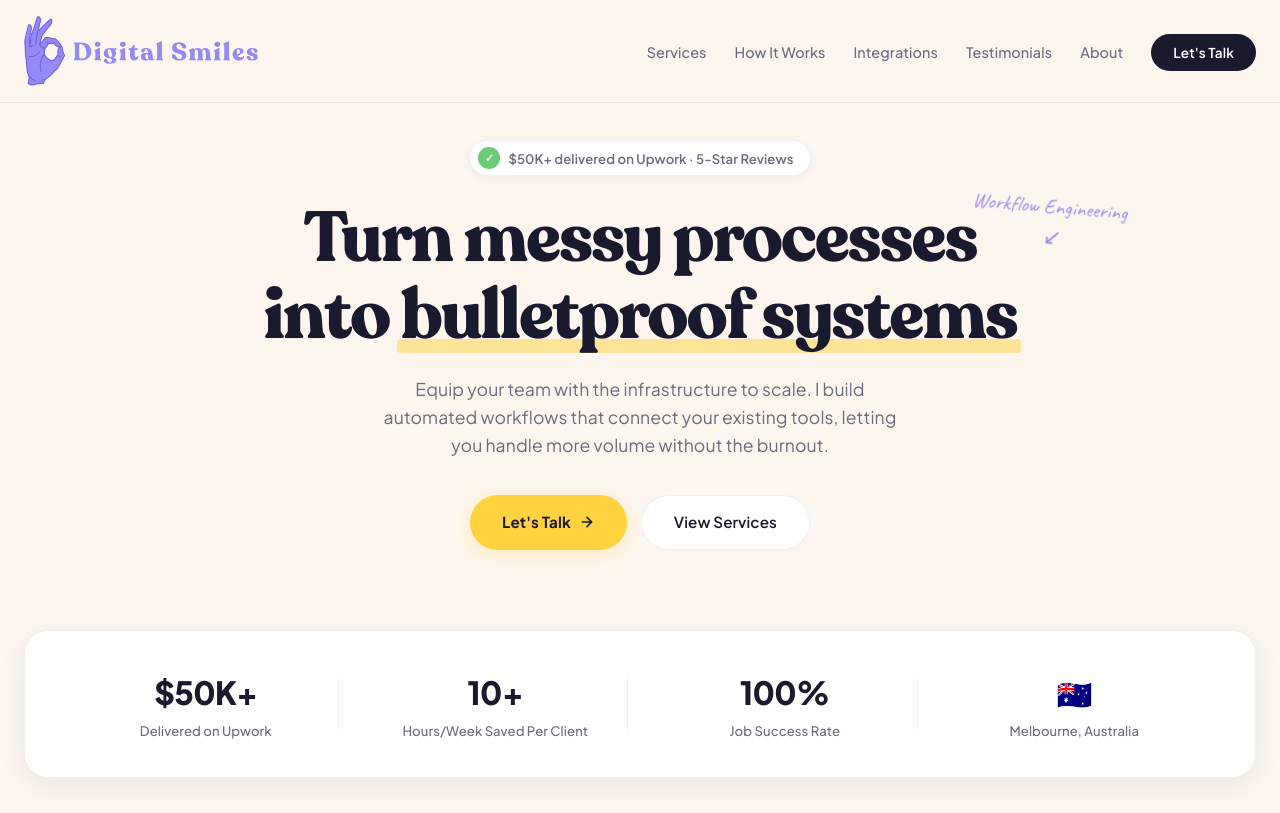
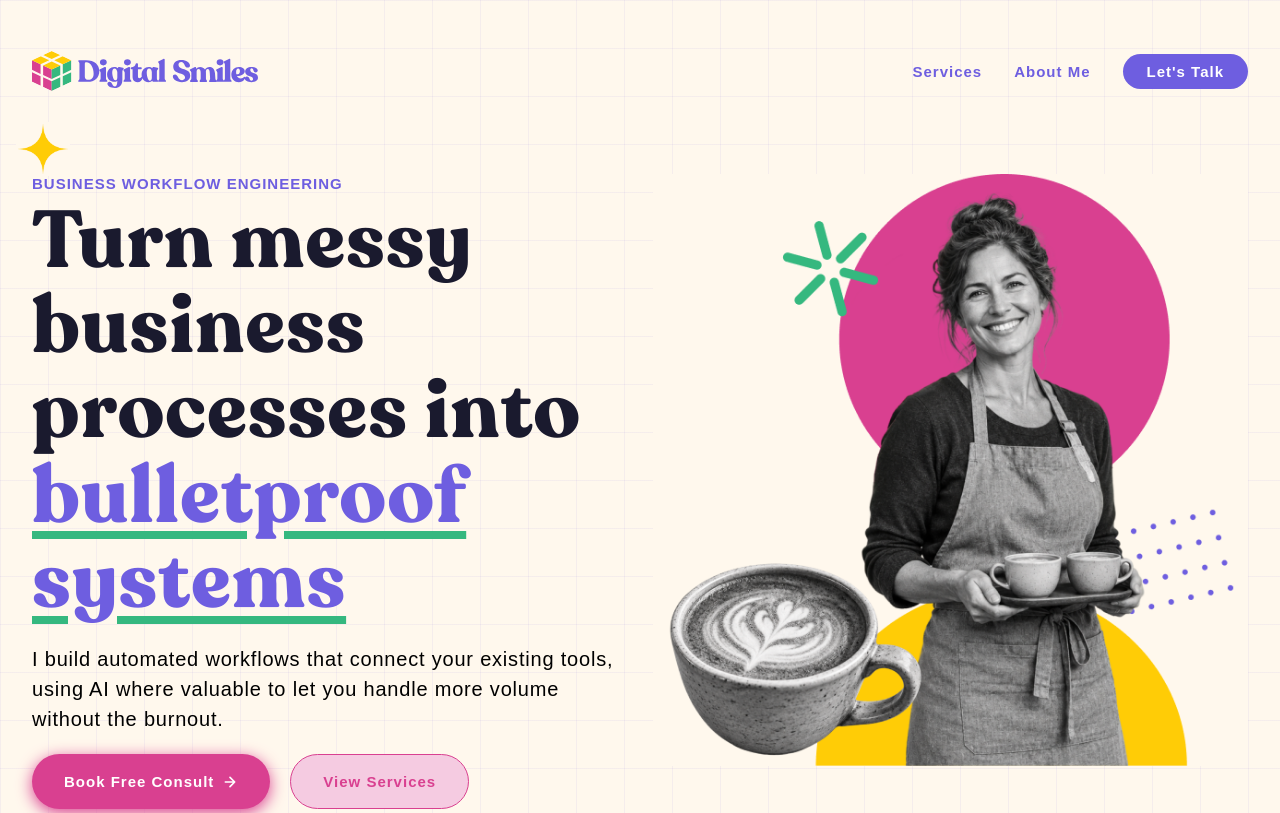
Before and after one commit to smirkles/Digital-Smiles-website, a plain HTML site: page index.html in a window 1280 px wide. Shown: the top 813 px of the page. Drawn offline with Linux system fonts and the light colour scheme; a web font is replaced by a local one.

Commit message:
Implement Figma homepage hero and brand styles

```diff
--- /dev/null
+++ b/assets/css/figma-colours.css
@@ -0,0 +1,57 @@
+/*
+ * Digital Smiles Style Guide — Branding Colours
+ * Source: https://www.figma.com/design/Sx1YlZ01yQzzEGhBywKTWw/Digital-Smiles-Style-Guide
+ * Names match the lowercase Figma variables, with group slashes replaced by hyphens.
+ * Usage: color: var(--primary-green-500);
+ */
+
+:root {
+  /* primary-green */
+  --primary-green-900: #002616;
+  --primary-green-800: #034328;
+  --primary-green-700: #0A6E43;
+  --primary-green-600: #1D9964;
+  --primary-green-500: #35B87F;
+  --primary-green-400: #62D9A5;
+  --primary-green-300: #97E8C5;
+  --primary-green-200: #C6F7E2;
+  --primary-green-100: #F2FFF9;
+
+  /* primary-pink */
+  --primary-pink-900: #260014;
+  --primary-pink-800: #73003B;
+  --primary-pink-700: #99225F;
+  --primary-pink-600: #B2256F;
+  --primary-pink-500: #D94090;
+  --primary-pink-400: #E069A7;
+  --primary-pink-300: #EB98C3;
+  --primary-pink-200: #F5CBE1;
+  --primary-pink-100: #FFF2F9;
+
+  /* primary-yellow */
+  --primary-yellow-900: #261F00;
+  --primary-yellow-800: #745D00;
+  --primary-yellow-700: #A68500;
+  --primary-yellow-600: #CCA305;
+  --primary-yellow-500: #FFCC06;
+  --primary-yellow-400: #FFDC52;
+  --primary-yellow-300: #FFE88D;
+  --primary-yellow-200: #FFF2BE;
+  --primary-yellow-100: #FFFCF2;
+
+  /* primary-purple */
+  --primary-purple-900: #070226;
+  --primary-purple-800: #190B73;
+  --primary-purple-700: #3221A5;
+  --primary-purple-600: #4B39C7;
+  --primary-purple-500: #6E5EE0;
+  --primary-purple-400: #8D81EB;
+  --primary-purple-300: #B1A5F2;
+  --primary-purple-200: #CDC6F7;
+  --primary-purple-100: #F4F2FF;
+
+  /* secondary */
+  --secondary-background: #FFF8ED;
+  --secondary-dark: #070226;
+  --secondary-white: #FFFFFF;
+}
--- /dev/null
+++ b/assets/css/figma-typography.css
@@ -0,0 +1,111 @@
+/*
+ * Digital Smiles Style Guide — text styles
+ * Source: https://www.figma.com/design/Sx1YlZ01yQzzEGhBywKTWw/Digital-Smiles-Style-Guide
+ * Class names are lowercase Figma style names with spaces replaced by hyphens.
+ * Figma AUTO line height maps to normal. Sizes retain the source pixel values.
+ * Example: <h2 class="heading-2-accented">A heading</h2>
+ */
+
+/* Figma: Heading 1 */
+.heading-1 {
+  font-family: var(--font-heading);
+  font-size: 80px;
+  font-weight: 700;
+  font-style: normal;
+  line-height: 85px;
+  letter-spacing: 1px;
+  text-transform: none;
+  text-decoration: none;
+  text-indent: 0;
+}
+
+/* Figma: Body */
+.body {
+  font-family: var(--font-main);
+  font-size: 18px;
+  font-weight: 400;
+  font-style: normal;
+  line-height: normal;
+  letter-spacing: 1px;
+  text-transform: none;
+  text-decoration: none;
+  text-indent: 0;
+}
+
+/* Figma: Heading 1 Accented */
+.heading-1-accented {
+  font-family: var(--font-heading);
+  font-size: 80px;
+  font-weight: 700;
+  font-style: normal;
+  line-height: 85px;
+  letter-spacing: 1px;
+  text-transform: none;
+  text-decoration: underline;
+  text-indent: 0;
+}
+
+/* Figma: Headings 3 */
+.headings-3 {
+  font-family: var(--font-main);
+  font-size: 20px;
+  font-weight: 400;
+  font-style: normal;
+  line-height: 30px;
+  letter-spacing: 0.8px;
+  text-transform: none;
+  text-decoration: none;
+  text-indent: 0;
+}
+
+/* Figma: Heading 2 */
+.heading-2 {
+  font-family: var(--font-heading);
+  font-size: 45px;
+  font-weight: 700;
+  font-style: normal;
+  line-height: 85px;
+  letter-spacing: 1px;
+  text-transform: none;
+  text-decoration: none;
+  text-indent: 0;
+}
+
+/* Figma: Heading 2 Accented */
+.heading-2-accented {
+  font-family: var(--font-heading);
+  font-size: 40px;
+  font-weight: 700;
+  font-style: normal;
+  line-height: 85px;
+  letter-spacing: 1px;
+  text-transform: none;
+  text-decoration: underline;
+  text-indent: 0;
+}
+
+/* Figma: Body Small */
+.body-small {
+  font-family: var(--font-main);
+  font-size: 15px;
+  font-weight: 600;
+  font-style: normal;
+  line-height: normal;
+  letter-spacing: 1px;
+  text-transform: none;
+  text-decoration: none;
+  text-indent: 0;
+}
+
+/* Figma: Body Small Uppercase */
+.body-small-uppercase {
+  font-family: var(--font-main);
+  font-size: 15px;
+  font-weight: 800;
+  font-style: normal;
+  line-height: normal;
+  letter-spacing: 1px;
+  text-transform: uppercase;
+  text-decoration: none;
+  text-indent: 0;
+}
--- /dev/null
+++ b/assets/css/fonts.css
@@ -0,0 +1,15 @@
+/* Kedebideri and Caveat are loaded through the Google Fonts link in index.html. */
+@font-face {
+  font-family: 'Recoleta Alt';
+  src: url('../fonts/Recoleta Alt Bold.woff2') format('woff2'),
+       url('../fonts/Recoleta Alt Bold.otf') format('opentype');
+  font-weight: 700;
+  font-style: normal;
+  font-display: swap;
+}
+
+:root {
+  --font-main: 'Kedebideri', sans-serif;
+  --font-heading: 'Recoleta Alt', serif;
+  --font-hand: 'Caveat', cursive;
+}
--- /dev/null
+++ b/assets/css/hero.css
@@ -0,0 +1,134 @@
+/* Home Page V3 / Website Design — Figma frame 330:14169. */
+.home-intro {
+  --hero-grid: rgb(110 94 224 / 6.5%);
+  --hero-ink: #1a1a2e;
+  --hero-body: #000;
+  background-color: var(--secondary-background);
+  background-image: linear-gradient(var(--hero-grid) 1px, transparent 1px),
+                    linear-gradient(90deg, var(--hero-grid) 1px, transparent 1px);
+  background-size: 48px 48px;
+  min-height: 1033px;
+}
+
+.site-nav {
+  position: relative;
+  inset: auto;
+  z-index: 1;
+  padding: 46.5px 32px 11.5px;
+  background: transparent;
+  backdrop-filter: none;
+  border: 0;
+}
+.nav-inner {
+  max-width: 1316px;
+  min-height: 49px;
+  margin-inline: auto;
+  display: flex;
+  align-items: center;
+  gap: 32px;
+}
+.site-brand { display: inline-flex; margin-right: auto; flex-shrink: 0; }
+.site-brand img { display: block; width: 225.9px; height: 39.331px; }
+.site-nav .site-nav-links { display: flex; align-items: center; gap: 32px; }
+.site-nav a {
+  color: var(--primary-purple-500);
+  font-size: 15px;
+  font-weight: 600;
+  letter-spacing: 1px;
+  line-height: 19px;
+  text-decoration: none;
+}
+.site-nav .hero-nav-cta {
+  padding: 8px 24px;
+  border-radius: 100px;
+  background: var(--primary-purple-500);
+  color: var(--secondary-white);
+  white-space: nowrap;
+}
+.site-nav-links a:hover { text-decoration: underline; text-underline-offset: 4px; }
+.site-nav .hero-nav-cta:hover { background: var(--primary-purple-600); }
+
+.hero { padding: 67px 32px 217px; }
+.hero-layout {
+  position: relative;
+  max-width: 1316px;
+  margin-inline: auto;
+  display: grid;
+  grid-template-columns: 674fr 645fr;
+  align-items: start;
+}
+.hero-copy { display: flex; flex-direction: column; gap: 20px; position: relative; z-index: 1; }
+.hero-heading-group { display: flex; flex-direction: column; gap: 5px; }
+.hero-eyebrow { color: var(--primary-purple-500); line-height: 20px; }
+.hero h1 { margin: 0; color: var(--hero-ink); }
+.hero-highlight {
+  color: var(--primary-purple-500);
+  text-decoration-line: underline;
+  text-decoration-color: var(--primary-green-500);
+  text-decoration-thickness: 8px;
+  text-underline-offset: 9px;
+  text-decoration-skip-ink: auto;
+}
+.hero-description { max-width: 596px; color: var(--hero-body); }
+.hero-actions { display: flex; align-items: center; flex-wrap: wrap; gap: 20px; }
+.hero-actions a {
+  display: inline-flex;
+  justify-content: center;
+  align-items: center;
+  gap: 8px;
+  min-height: 55px;
+  padding: 16px 32px;
+  border-radius: 100px;
+  font: 600 15px/19px var(--font-main);
+  letter-spacing: 1px;
+  text-decoration: none;
+  transition: background-color 160ms ease, box-shadow 160ms ease;
+}
+.hero-consult {
+  background: var(--primary-pink-500);
+  color: var(--secondary-white);
+  box-shadow: 0 4px 16px var(--primary-pink-500);
+}
+.hero-consult:hover { background: var(--primary-pink-600); box-shadow: 0 4px 12px var(--primary-pink-400); }
+.hero-consult img { display: block; flex-shrink: 0; }
+.hero-services { border: 1.5px solid var(--primary-pink-500); background: var(--primary-pink-200); color: var(--primary-pink-500); }
+.hero-services:hover { background: var(--primary-pink-100); }
+.home-intro a:focus-visible { outline: 3px solid var(--primary-purple-700); outline-offset: 5px; }
+.hero-artwork { display: block; width: 100%; height: auto; }
+.hero-spark { position: absolute; top: -33px; left: -86px; pointer-events: none; }
+
+@media (max-width: 1500px) {
+  .hero-spark { width: 54px; height: 54px; top: -52px; left: -16px; }
+}
+@media (min-width: 901px) and (max-width: 1250px) {
+  .hero h1 { font-size: clamp(48px, 6vw, 72px); line-height: 1.065; }
+  .hero-description { font-size: 18px; line-height: 1.5; }
+  .hero-layout { gap: 24px; }
+}
+@media (max-width: 900px) {
+  .home-intro { min-height: auto; }
+  .site-nav { padding: 24px; }
+  .nav-inner, .site-nav .site-nav-links { gap: 24px; }
+  .hero { padding: 48px 24px 72px; }
+  .hero-layout { max-width: 674px; grid-template-columns: 1fr; gap: 48px; }
+  .hero h1 { font-size: clamp(42px, 9vw, 72px); line-height: 1.08; }
+  .hero-artwork { max-width: 580px; justify-self: center; }
+  .hero-spark { left: auto; right: 0; top: -42px; width: 40px; height: 40px; }
+  .hero-highlight { text-decoration-thickness: 6px; text-underline-offset: 7px; }
+}
+@media (max-width: 600px) {
+  .site-nav { padding: 24px 20px 0; }
+  .nav-inner { flex-wrap: wrap; gap: 20px; }
+  .site-brand img { width: 180px; height: auto; }
+  .site-nav .site-nav-links { order: 3; width: 100%; justify-content: center; gap: 32px; }
+  .site-nav .hero-nav-cta { padding: 8px 16px; font-size: 13px; }
+  .hero { padding: 56px 20px 56px; }
+  .hero-eyebrow { font-size: 12px; letter-spacing: 0.8px; }
+  .hero-description { font-size: 18px; line-height: 27px; }
+  .hero-actions { gap: 16px; }
+  .hero-actions a { padding-inline: 24px; }
+  .hero-highlight { text-decoration-thickness: 4px; text-underline-offset: 5px; }
+}
+@media (prefers-reduced-motion: reduce) {
+  .home-intro a { transition: none; }
+}
--- a/index.html
+++ b/index.html
@@ -7,7 +7,7 @@
 <meta name="description" content="AI workflow automation specialist. Make.com, Claude API, Airtable & MCP integrations. Save 10+ hours/week with intelligent automation.">
 <link rel="preconnect" href="https://fonts.googleapis.com">
 <link rel="preconnect" href="https://fonts.gstatic.com" crossorigin>
-<link href="https://fonts.googleapis.com/css2?family=Plus+Jakarta+Sans:ital,wght@0,400;0,500;0,600;0,700;0,800&family=Caveat:wght@400;500;600;700&display=swap" rel="stylesheet">
+<link href="https://fonts.googleapis.com/css2?family=Caveat:wght@400;500;600;700&family=Kedebideri:wght@400;500;600;700;800;900&display=swap" rel="stylesheet">
 <script src="https://mcp.figma.com/mcp/html-to-design/capture.js" async></script>
 <!-- Google tag (gtag.js) -->
 <script async src="https://www.googletagmanager.com/gtag/js?id=G-SXK048250Z"></script>
@@ -18,17 +18,10 @@
 
   gtag('config', 'G-SXK048250Z');
 </script>
+<link rel="stylesheet" href="assets/css/fonts.css">
+<link rel="stylesheet" href="assets/css/figma-colours.css">
 <style>
-@font-face {
-  font-family: 'Recoleta Alt';
-  src: url('assets/fonts/Recoleta Alt Bold.woff2') format('woff2'),
-       url('assets/fonts/Recoleta Alt Bold.otf') format('opentype');
-  font-weight: 700;
-  font-style: normal;
-  font-display: swap;
-}
-
-h1, h2, h3 { font-family: 'Recoleta Alt', serif; font-weight: 700; }
+h1, h2, h3 { font-family: var(--font-heading); font-weight: 700; }
 
 *, *::before, *::after { margin: 0; padding: 0; box-sizing: border-box; }
 
@@ -56,8 +49,6 @@ h1, h2, h3 { font-family: 'Recoleta Alt', serif; font-weight: 700; }
   --shadow-lg: 0 16px 50px rgba(0,0,0,0.08);
   --radius: 16px;
   --radius-lg: 24px;
-  --font-main: 'Plus Jakarta Sans', sans-serif;
-  --font-hand: 'Caveat', cursive;
 }
 
 html { scroll-behavior: smooth; }
@@ -100,77 +91,6 @@ nav a:hover { color: var(--text); }
 }
 .nav-cta:hover { background: #2d2d4a; transform: translateY(-1px); }
 
-/* ── Hero ── */
-.hero {
-  padding: 140px 0 80px;
-  text-align: center;
-  position: relative;
-}
-.hero-badge {
-  display: inline-flex; align-items: center; gap: 8px;
-  padding: 6px 16px 6px 8px;
-  background: var(--bg-white);
-  border: 1px solid var(--border);
-  border-radius: 100px;
-  font-size: 0.82rem; font-weight: 600;
-  color: var(--text-muted);
-  margin-bottom: 24px;
-  box-shadow: var(--shadow-sm);
-  animation: fadeUp 0.6s ease both;
-}
-.hero-badge-dot {
-  width: 22px; height: 22px; border-radius: 50%;
-  background: var(--accent-green);
-  display: flex; align-items: center; justify-content: center;
-  font-size: 0.7rem; color: #fff;
-}
-.hero h1 {
-  font-size: clamp(2.6rem, 5.5vw, 5rem);
-  font-weight: 800; line-height: 1.1;
-  letter-spacing: -0.03em;
-  max-width: 900px; margin: 0 auto 20px;
-  animation: fadeUp 0.6s ease 0.1s both;
-}
-.hero h1 .highlight {
-  position: relative; display: inline-block;
-}
-.hero h1 .highlight::after {
-  content: '';
-  position: absolute; bottom: 2px; left: -4px; right: -4px;
-  height: 14px;
-  background: var(--accent-yellow);
-  border-radius: 4px;
-  z-index: -1;
-  opacity: 0.5;
-}
-.hero-annotation {
-  font-family: var(--font-hand);
-  font-size: 1.3rem;
-  color: var(--accent-purple);
-  position: absolute;
-  transform: rotate(-6deg);
-}
-.hero-annotation-right {
-  right: 12%; top: 190px;
-  transform: rotate(5deg);
-}
-.hero-annotation-right::after {
-  content: '↙';
-  display: block;
-  font-family: var(--font-hand);
-  font-size: 1.4rem;
-  margin-top: -4px;
-  margin-left: 10px;
-}
-.hero p {
-  font-size: 1.1rem; color: var(--text-muted);
-  max-width: 540px; margin: 0 auto 36px;
-  animation: fadeUp 0.6s ease 0.2s both;
-}
-.hero-buttons {
-  display: flex; gap: 14px; justify-content: center;
-  animation: fadeUp 0.6s ease 0.3s both;
-}
 .btn-primary {
   display: inline-flex; align-items: center; gap: 8px;
   padding: 14px 32px;
@@ -709,62 +629,57 @@ footer {
   .stat:not(:last-child)::after { display: none; }
   .footer-grid { grid-template-columns: 1fr 1fr; gap: 28px; }
   nav ul { display: none; }
-  .hero-annotation { display: none; }
   .cta-section { margin: 0 16px 60px; padding: 60px 28px; }
 }
 @media (max-width: 600px) {
   .contact-dialog { padding: 28px 20px; }
-  .hero-buttons { flex-wrap: wrap; }
-  .hero h1 { font-size: 2rem; }
   section { padding: 56px 0; }
   .stats-inner { padding: 28px 20px; }
   .footer-grid { grid-template-columns: 1fr; }
   .packages-grid { gap: 16px; }
 }
 </style>
+<link rel="stylesheet" href="assets/css/figma-typography.css">
+<link rel="stylesheet" href="assets/css/hero.css">
 </head>
 <body>
 
-<!-- Navigation -->
-<nav>
-  <div class="container">
-    <div class="logo">
-      <img src="assets/img/digital-smiles-website-logo.png" alt="Digital Smiles" style="height: 70px; width: auto;">
-    </div>
-    <ul>
+<!-- Home Page V3 — Figma Website Design -->
+<div class="home-intro" id="home">
+  <nav class="site-nav" aria-label="Main navigation">
+    <div class="nav-inner">
+      <a class="site-brand" href="#home" aria-label="Digital Smiles home">
+        <img src="assets/img/hero/digital-smiles-logo.svg" width="226" height="39" alt="Digital Smiles">
+      </a>
+      <ul class="site-nav-links">
         <li><a href="#services">Services</a></li>
-      <li><a href="#how">How It Works</a></li>
-      <li><a href="#tools">Integrations</a></li>
-      <li><a href="#proof">Testimonials</a></li>
-      <li><a href="#about">About</a></li>
-      <li><a href="mailto:hello@digitalsmiles.io" class="nav-cta" data-contact-open aria-haspopup="dialog" aria-controls="contact-dialog">Let's Talk</a></li>
+        <li><a href="#about">About Me</a></li>
       </ul>
+      <a href="mailto:hello@digitalsmiles.io" class="hero-nav-cta" data-contact-open aria-haspopup="dialog" aria-controls="contact-dialog">Let's Talk</a>
     </div>
   </nav>
 
-<!-- Hero -->
-<section class="hero">
-  <div class="container">
-    <div class="hero-badge">
-      <span class="hero-badge-dot">✓</span>
-      $50K+ delivered on Upwork · 5-Star Reviews
+  <section class="hero" aria-labelledby="hero-heading">
+    <div class="hero-layout">
+      <img class="hero-spark" src="assets/img/hero/spark.png" width="86" height="86" alt="" aria-hidden="true">
+      <div class="hero-copy">
+        <div class="hero-heading-group">
+          <p class="hero-eyebrow body-small-uppercase">Business workflow engineering</p>
+          <h1 class="heading-1" id="hero-heading">Turn messy business processes into <span class="hero-highlight">bulletproof systems</span></h1>
         </div>
-
-    <span class="hero-annotation hero-annotation-right">Workflow Engineering</span>
-
-    <h1>Turn messy processes <br>into <span class="highlight">bulletproof systems</span></h1>
-
-    <p>Equip your team with the infrastructure to scale. I build automated workflows that connect your existing tools, letting you handle more volume without the burnout.</p>
-
-    <div class="hero-buttons">
-      <a href="mailto:hello@digitalsmiles.io" class="btn-primary" data-contact-open aria-haspopup="dialog" aria-controls="contact-dialog">
-        Let's Talk
-        <svg width="16" height="16" viewBox="0 0 24 24" fill="none" stroke="currentColor" stroke-width="2.5" stroke-linecap="round" stroke-linejoin="round"><path d="M5 12h14M12 5l7 7-7 7"/></svg>
+        <p class="hero-description headings-3">I build automated workflows that connect your existing tools, using AI where valuable to let you handle more volume without the burnout.</p>
+        <div class="hero-actions">
+          <a href="mailto:hello@digitalsmiles.io" class="hero-consult" data-contact-open aria-haspopup="dialog" aria-controls="contact-dialog">
+            Book Free Consult
+            <img src="assets/img/hero/arrow-right.svg" width="16" height="16" alt="" aria-hidden="true">
           </a>
-      <a href="#services" class="btn-secondary">View Services</a>
+          <a href="#services" class="hero-services">View Services</a>
         </div>
       </div>
+      <img class="hero-artwork" src="assets/img/hero/cafe-collage.png" width="645" height="642" alt="A smiling café owner holding two cups of coffee, with a latte and colourful geometric accents." fetchpriority="high">
+    </div>
   </section>
+</div>
 
 <!-- Stats -->
 <section class="stats" style="padding-top: 0;">
```
Also changed, not shown: assets/img/hero/arrow-right.svg (added), assets/img/hero/cafe-collage.png (added), assets/img/hero/digital-smiles-logo.svg (added), assets/img/hero/spark.png (added), 1 other file. Lines whose indentation alone changed are shown as unchanged.
